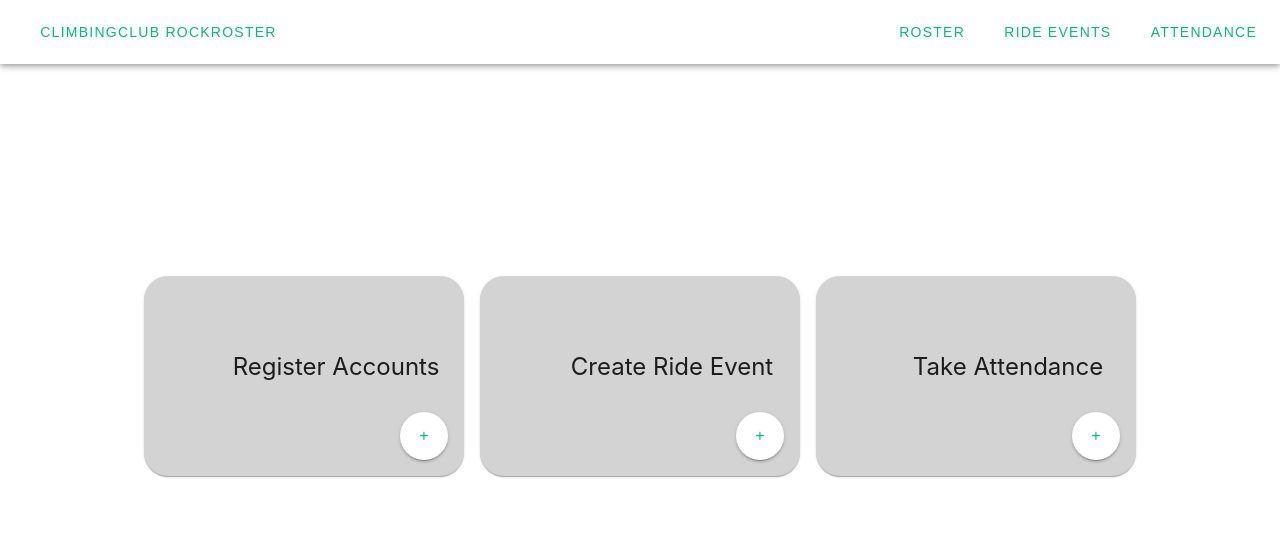
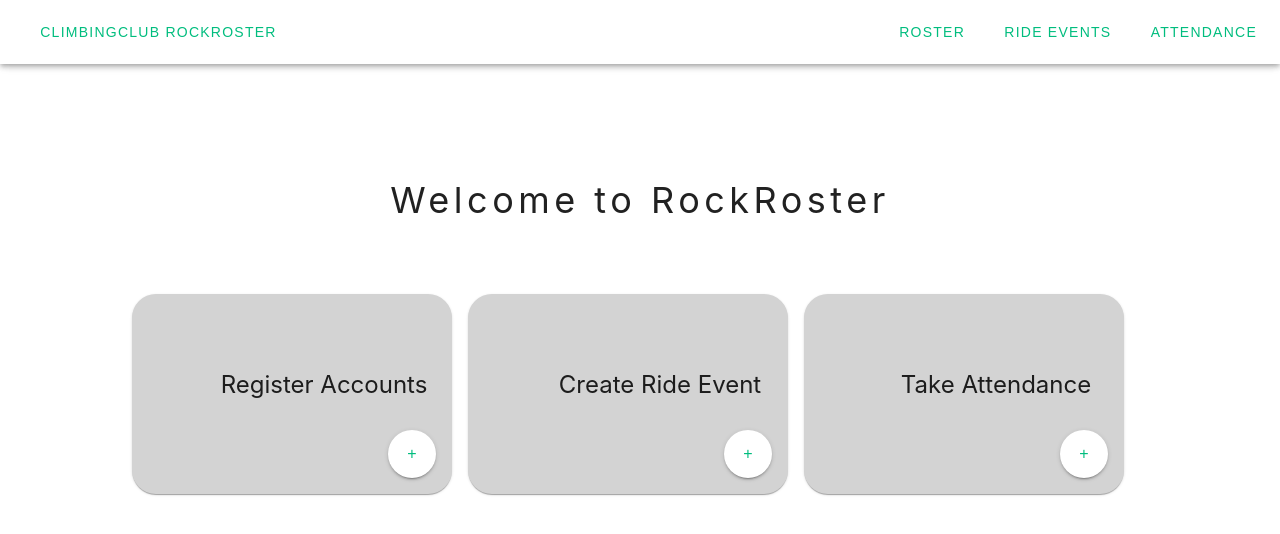
Before and after one commit to angelaleone/climbing-club-webapp, a Vue app: page / in a window 1280 px wide. Shown: the top 534 px of the page. Built offline with nearby package versions, Linux system fonts and the light colour scheme.

Commit message:
updated home screen

```diff
--- a/src/views/HomeView.vue
+++ b/src/views/HomeView.vue
@@ -5,6 +5,9 @@ import { RouterLink } from 'vue-router'
 
 <template>
   <div class="home">
+    <v-row class="welcome">
+      <h1>Welcome to RockRoster</h1>
+    </v-row>
     <v-row class="home-row">
       <div class="card-container">
         <v-card class="card">
@@ -57,11 +60,10 @@ import { RouterLink } from 'vue-router'
 <style scoped>
 .home {
   padding: 5vh;
-  padding-top: 28vh;
   display: flex;
   width: 100%;
+  flex-direction: column;
 }
-
 .home-row {
   display: flex;
   gap: 2vh;
@@ -69,12 +71,10 @@ import { RouterLink } from 'vue-router'
   align-items: center;
   justify-content: center;
 }
-
 .card-container {
   display: flex;
   justify-content: center;
 }
-
 .card {
   width: 40vh;
   height: 25vh;
@@ -101,4 +101,12 @@ import { RouterLink } from 'vue-router'
   bottom: 2vh;
   right: 2vh;
 }
+.welcome {
+  justify-content: center;
+  padding-top: 10vh;
+  padding-bottom: 8vh;
+  letter-spacing: 4.5px;
+  font-size: large;
+  font-weight: bold;
+}
 </style>
```
